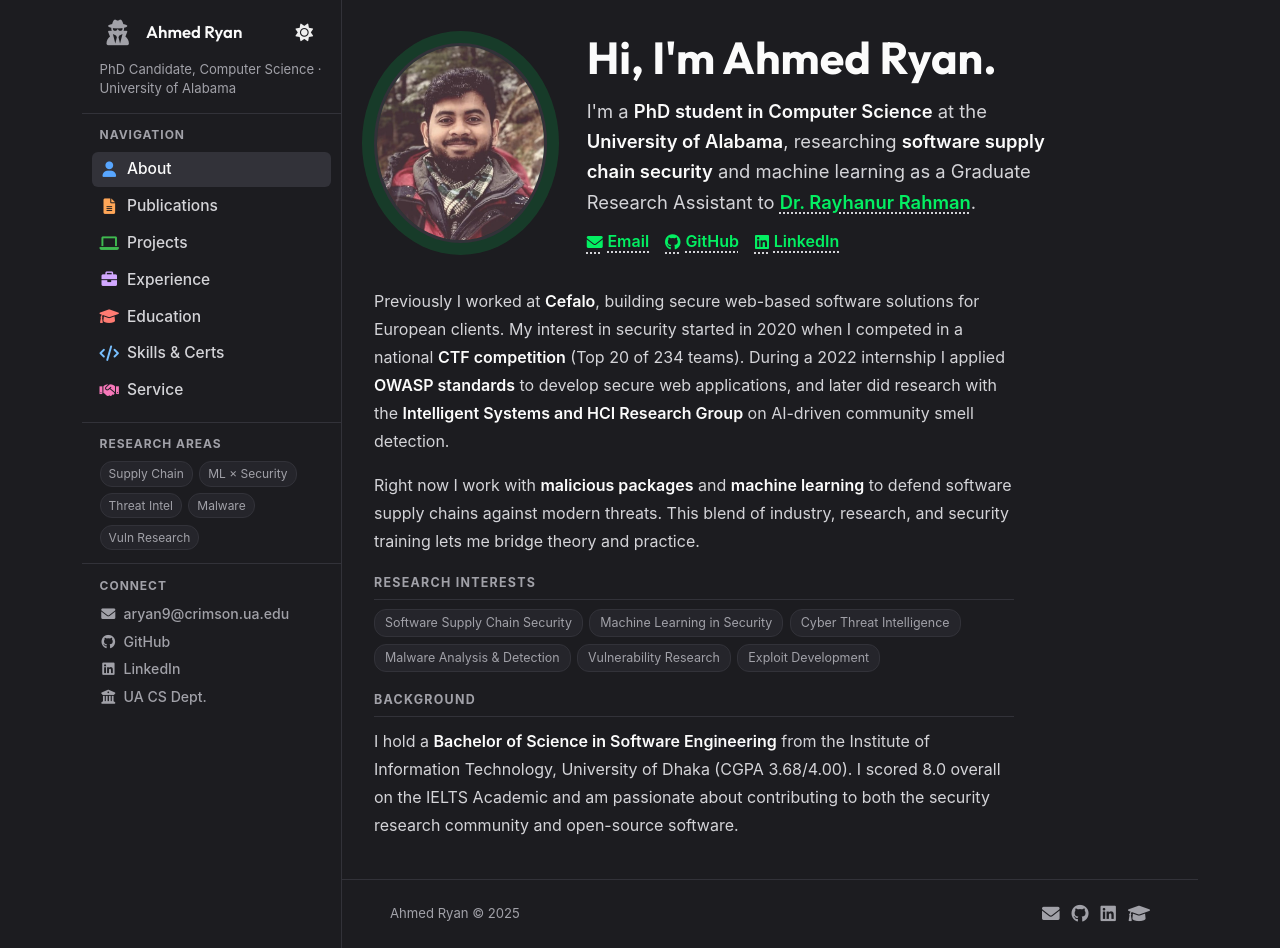
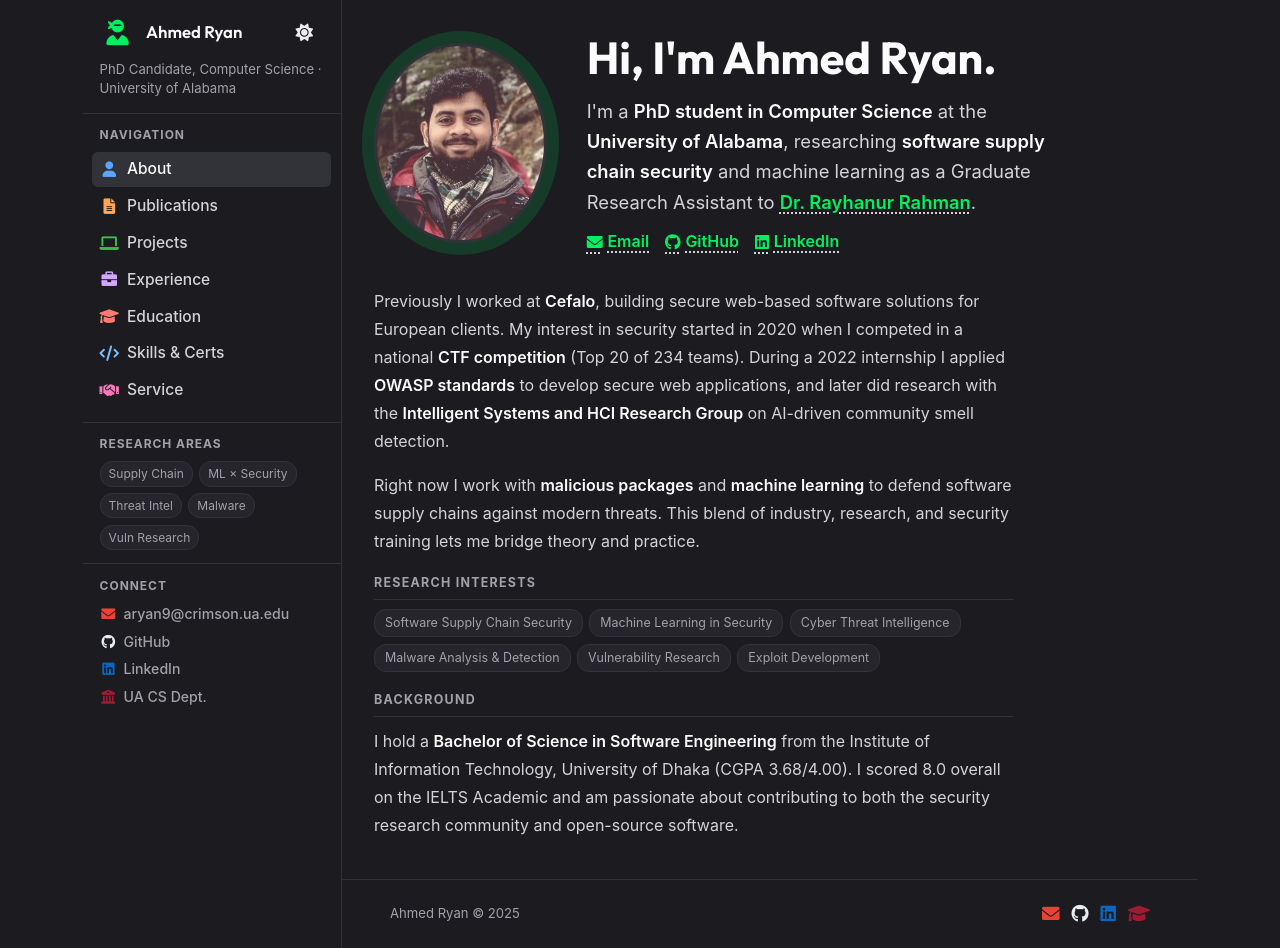
Before and after one commit to fraxhost/fraxhost.github.io, a Jekyll site: the page built from index.html, in a window 1280 px wide and 948 px high. Built offline with Jekyll 4.4.1, drawn with Linux system fonts in a browser that asks for light colours.

Commit message:
fix: color all icons; swap fa-user-secret to fa-user-ninja; fix broken Liquid tags
- fa-user-secret → fa-user-ninja (green #03ef62) in navbar and sidebar
- Connect section icons: email red #ea4335, GitHub silver #e6edf3,
  LinkedIn blue #0a66c2, UA crimson #9e1b32
- Footer icons: same color scheme as connect section
- Rewrote default.html to fix linter-mangled Liquid conditionals
  (== operator was broken into ="" = by formatter)

Co-Authored-By: Claude Sonnet 4.6 <noreply@anthropic.com>

```diff
--- a/_layouts/default.html
+++ b/_layouts/default.html
@@ -9,16 +9,14 @@
     {% endif %}
     <link rel="icon" type="image/x-icon" href="/assets/images/favicon.png" />
     <link rel="stylesheet" href="https://cdnjs.cloudflare.com/ajax/libs/font-awesome/6.0.0-beta3/css/all.min.css" />
+    <link href="https://fonts.googleapis.com/css2?family=Outfit:wght@100..900&family=JetBrains+Mono:wght@400;500&display=swap" rel="stylesheet" />
     <title>Ahmed Ryan</title>
-    <!-- Apply saved color-scheme before first paint to prevent flash -->
     <script>
       (function () {
         var s = localStorage.getItem("colorScheme");
         if (s) document.documentElement.style.colorScheme = s;
-        // default is dark — only override if explicitly stored as light
       })();
     </script>
-    <!-- Google tag (gtag.js) -->
     <script async src="https://www.googletagmanager.com/gtag/js?id=G-BH8V4Y4GWW"></script>
     <script>
       window.dataLayer = window.dataLayer || [];
@@ -29,11 +27,11 @@
   </head>
   <body>
 
-    <!-- ── Mobile navbar (hidden ≥ 1020px) ───────────────── -->
+    <!-- Mobile navbar (hidden ≥ 1020px) -->
     <nav class="navbar">
       <div class="navbar-title">
         <a class="navbar-title-link" href="/">
-          <i class="fas fa-user-secret navbar-logo-icon"></i>
+          <i class="fas fa-user-ninja navbar-logo-icon" style="color:#03ef62"></i>
           Ahmed Ryan
         </a>
       </div>
@@ -58,17 +56,17 @@
       <a href="/html/extracurricular.html"{% if page.active == "extracurricular" %} class="active"{% endif %}>Service</a>
     </div>
 
-    <!-- ── Layout ─────────────────────────────────────────── -->
+    <!-- Layout -->
     <div class="layout">
 
       <!-- Desktop sidebar (shown ≥ 1020px) -->
       <aside class="sidebar">
 
-        <!-- Name + avatar + theme toggle -->
+        <!-- Name + icon + theme toggle -->
         <div class="sidebar-section">
           <div class="sidebar-name-row">
             <a class="sidebar-title-link" href="/">
-              <i class="fas fa-user-secret sidebar-avatar-icon"></i>
+              <i class="fas fa-user-ninja sidebar-avatar-icon" style="color:#03ef62"></i>
               <span class="site-name">Ahmed Ryan</span>
             </a>
             <button class="icon-btn" id="theme-toggle-sidebar" aria-label="Toggle theme">
@@ -123,16 +121,16 @@
           <h2>Connect</h2>
           <div class="sidebar-links">
             <a href="mailto:aryan9@crimson.ua.edu">
-              <i class="fas fa-envelope fa-fw"></i> aryan9@crimson.ua.edu
+              <i class="fas fa-envelope fa-fw" style="color:#ea4335"></i> aryan9@crimson.ua.edu
             </a>
             <a href="https://github.com/fraxhost" target="_blank" rel="noopener noreferrer">
-              <i class="fa-brands fa-github fa-fw"></i> GitHub
+              <i class="fa-brands fa-github fa-fw" style="color:#e6edf3"></i> GitHub
             </a>
             <a href="https://www.linkedin.com/in/fraxhost/" target="_blank" rel="noopener noreferrer">
-              <i class="fa-brands fa-linkedin fa-fw"></i> LinkedIn
+              <i class="fa-brands fa-linkedin fa-fw" style="color:#0a66c2"></i> LinkedIn
             </a>
             <a href="https://cs.ua.edu/" target="_blank" rel="noopener noreferrer">
-              <i class="fas fa-university fa-fw"></i> UA CS Dept.
+              <i class="fas fa-university fa-fw" style="color:#9e1b32"></i> UA CS Dept.
             </a>
           </div>
         </div>
@@ -142,19 +140,25 @@
       <!-- Main wrapper -->
       <div class="main-wrapper">
         <main>
-          <div class="main-content">
-            {{ content }}
-          </div>
+          <div class="main-content">{{ content }}</div>
         </main>
 
         <footer class="footer">
           <div class="footer-inner">
             <span class="footer-copy">Ahmed Ryan &copy; 2025</span>
             <div class="footer-links">
-              <a href="mailto:aryan9@crimson.ua.edu" aria-label="Email"><i class="fas fa-envelope"></i></a>
-              <a href="https://github.com/fraxhost" target="_blank" rel="noopener noreferrer" aria-label="GitHub"><i class="fa-brands fa-github"></i></a>
-              <a href="https://www.linkedin.com/in/fraxhost/" target="_blank" rel="noopener noreferrer" aria-label="LinkedIn"><i class="fa-brands fa-linkedin"></i></a>
-              <a href="https://cs.ua.edu/" target="_blank" rel="noopener noreferrer" aria-label="University of Alabama"><i class="fas fa-graduation-cap"></i></a>
+              <a href="mailto:aryan9@crimson.ua.edu" aria-label="Email">
+                <i class="fas fa-envelope" style="color:#ea4335"></i>
+              </a>
+              <a href="https://github.com/fraxhost" target="_blank" rel="noopener noreferrer" aria-label="GitHub">
+                <i class="fa-brands fa-github" style="color:#e6edf3"></i>
+              </a>
+              <a href="https://www.linkedin.com/in/fraxhost/" target="_blank" rel="noopener noreferrer" aria-label="LinkedIn">
+                <i class="fa-brands fa-linkedin" style="color:#0a66c2"></i>
+              </a>
+              <a href="https://cs.ua.edu/" target="_blank" rel="noopener noreferrer" aria-label="University of Alabama">
+                <i class="fas fa-graduation-cap" style="color:#9e1b32"></i>
+              </a>
             </div>
           </div>
         </footer>
```
